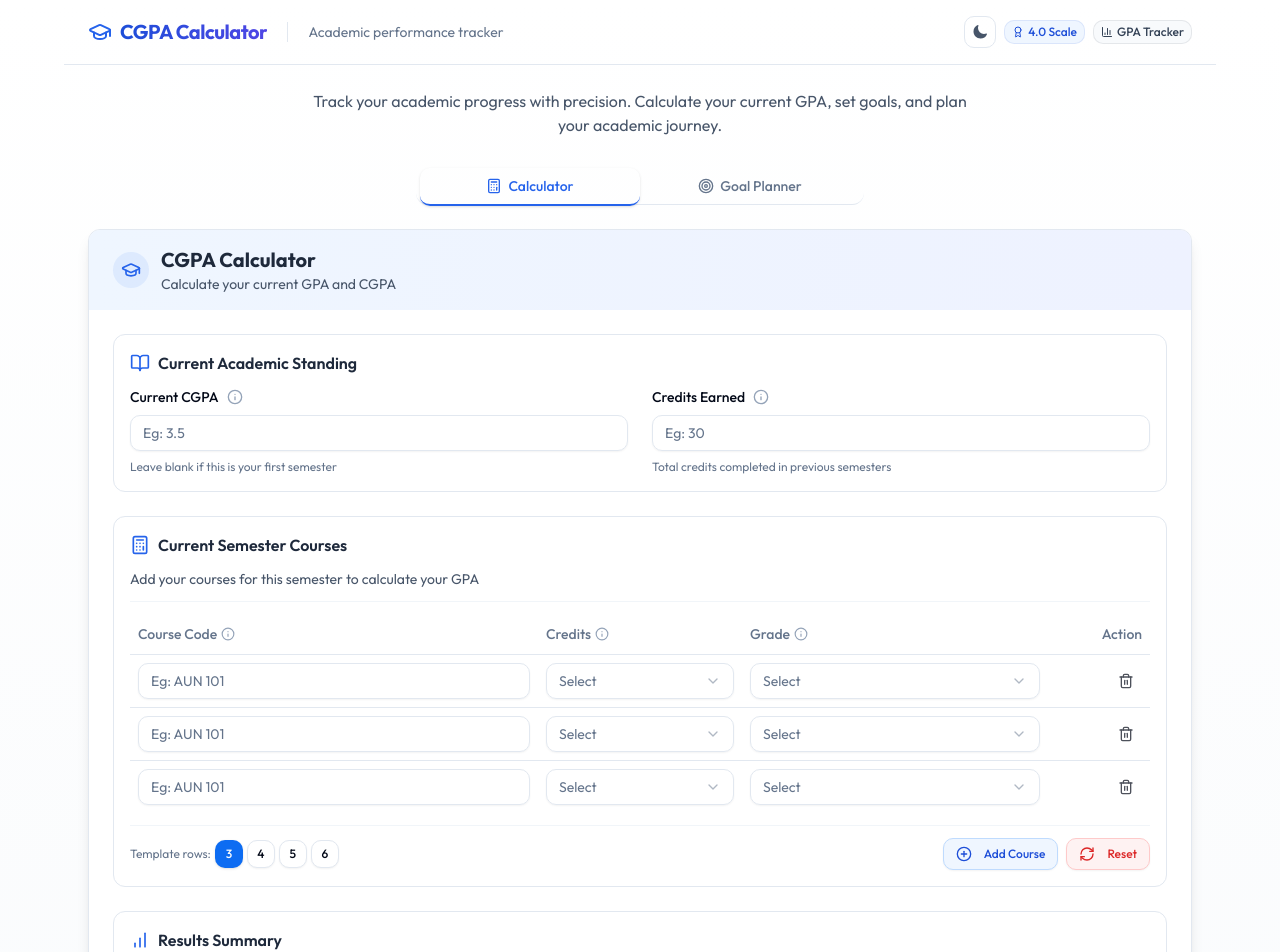
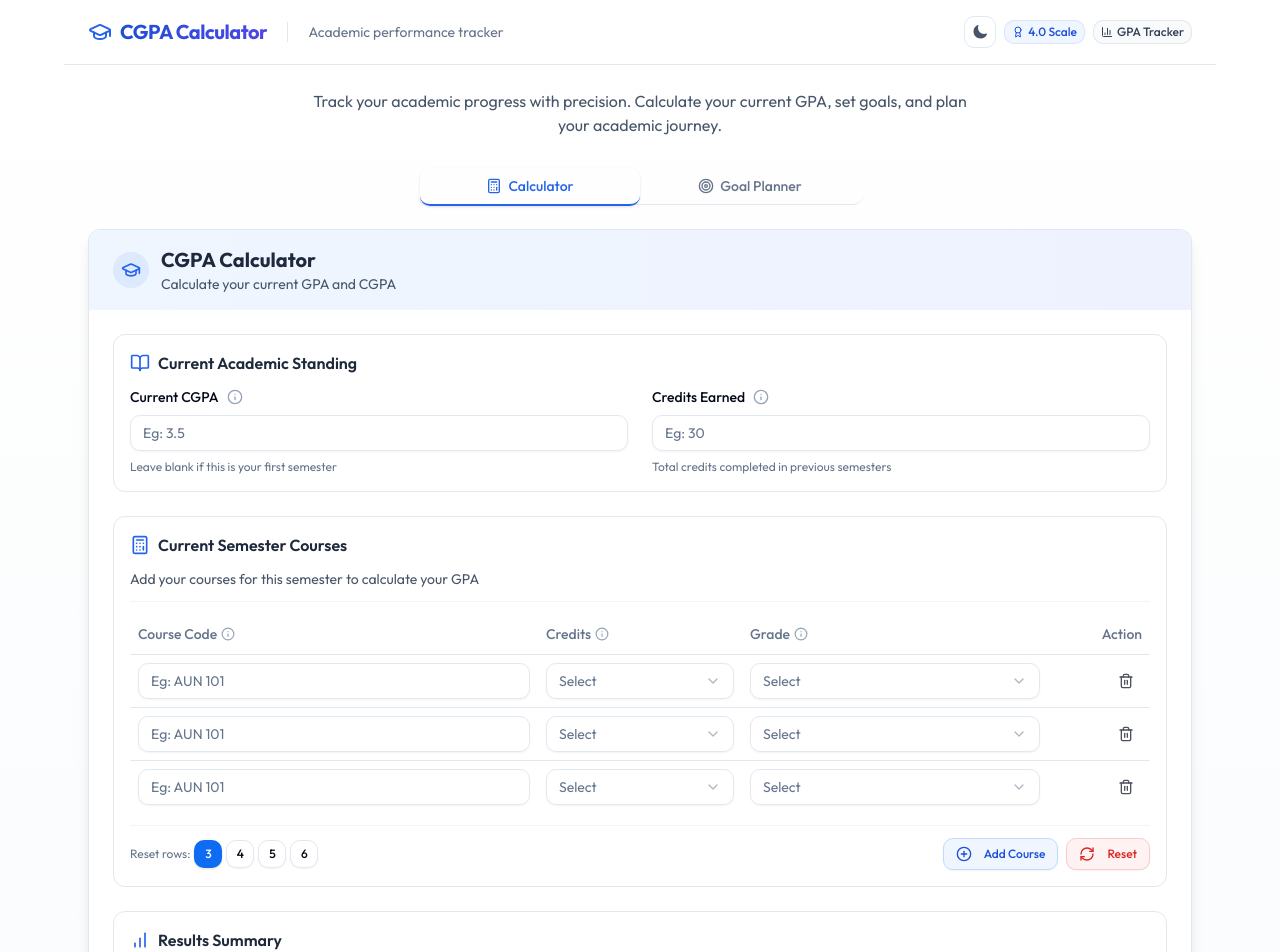
Before and after one commit to NabsCodes/cgpa_calculator, a Next.js app in the folder cgpa-calculator-nextjs/: page / in a window 1280 px wide. Shown: the top 952 px of the page. Built offline with nearby package versions, Linux system fonts and the light colour scheme.

Commit message:
Fix: Update label in CGPACalculator component for clarity
- Changed the label from "Template rows:" to "Reset rows:" in the CGPACalculator component to enhance user understanding and improve the overall clarity of the UI.

```diff
--- a/cgpa-calculator-nextjs/src/components/cgpa-calculator/cgpa-calculator-main.tsx
+++ b/cgpa-calculator-nextjs/src/components/cgpa-calculator/cgpa-calculator-main.tsx
@@ -191,7 +191,7 @@ const CGPACalculator: React.FC<CGPACalculatorProps> = ({ onCGPAChange }) => {
                 <div className="mt-3 flex flex-wrap items-center justify-between gap-2 border-t border-slate-100 pt-3 dark:border-slate-800">
                   <div className="flex items-center gap-1">
                     <span className="text-xs text-slate-500 dark:text-slate-400">
-                      Template rows:
+                      Reset rows:
                     </span>
                     {[3, 4, 5, 6].map((count) => (
                       <Button
```
